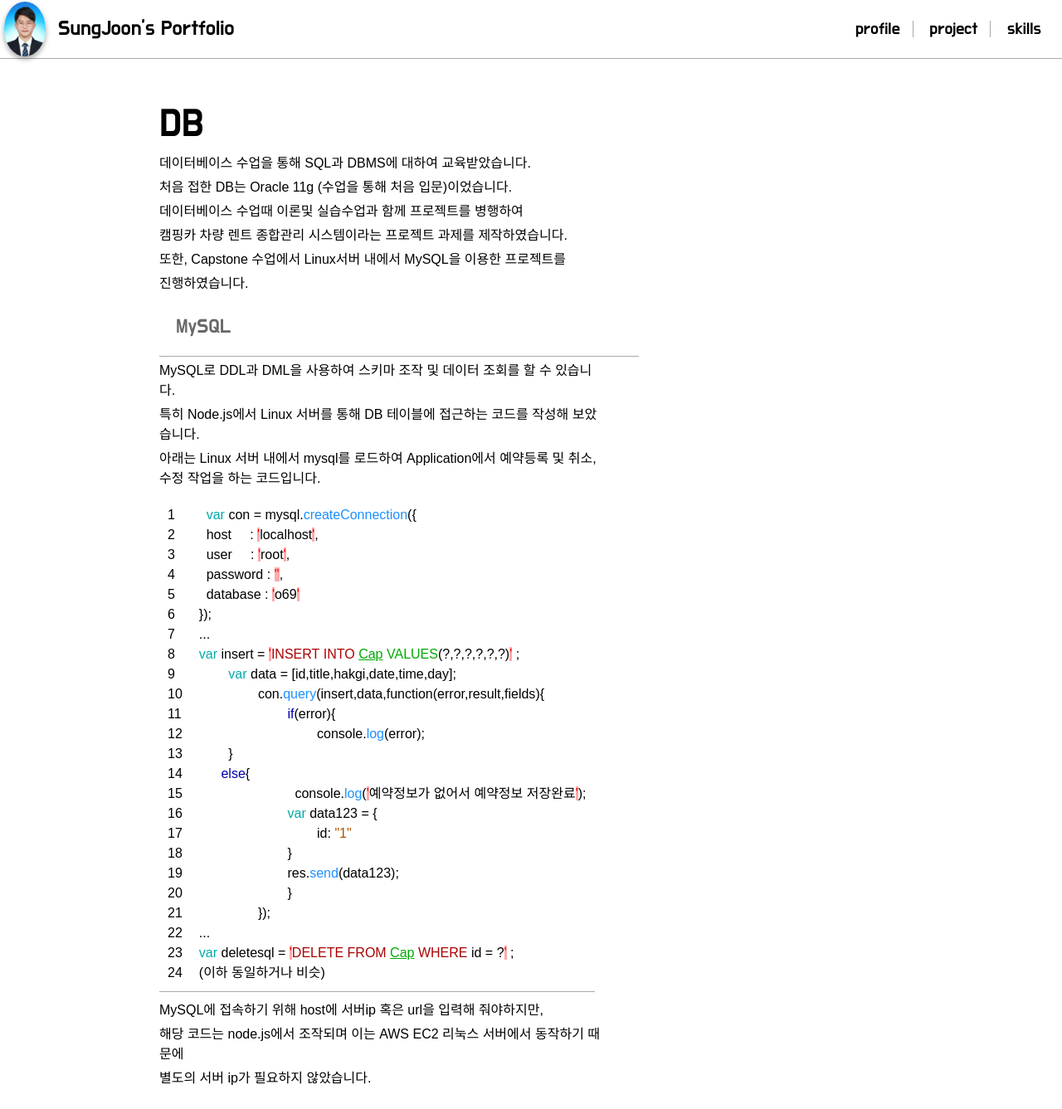
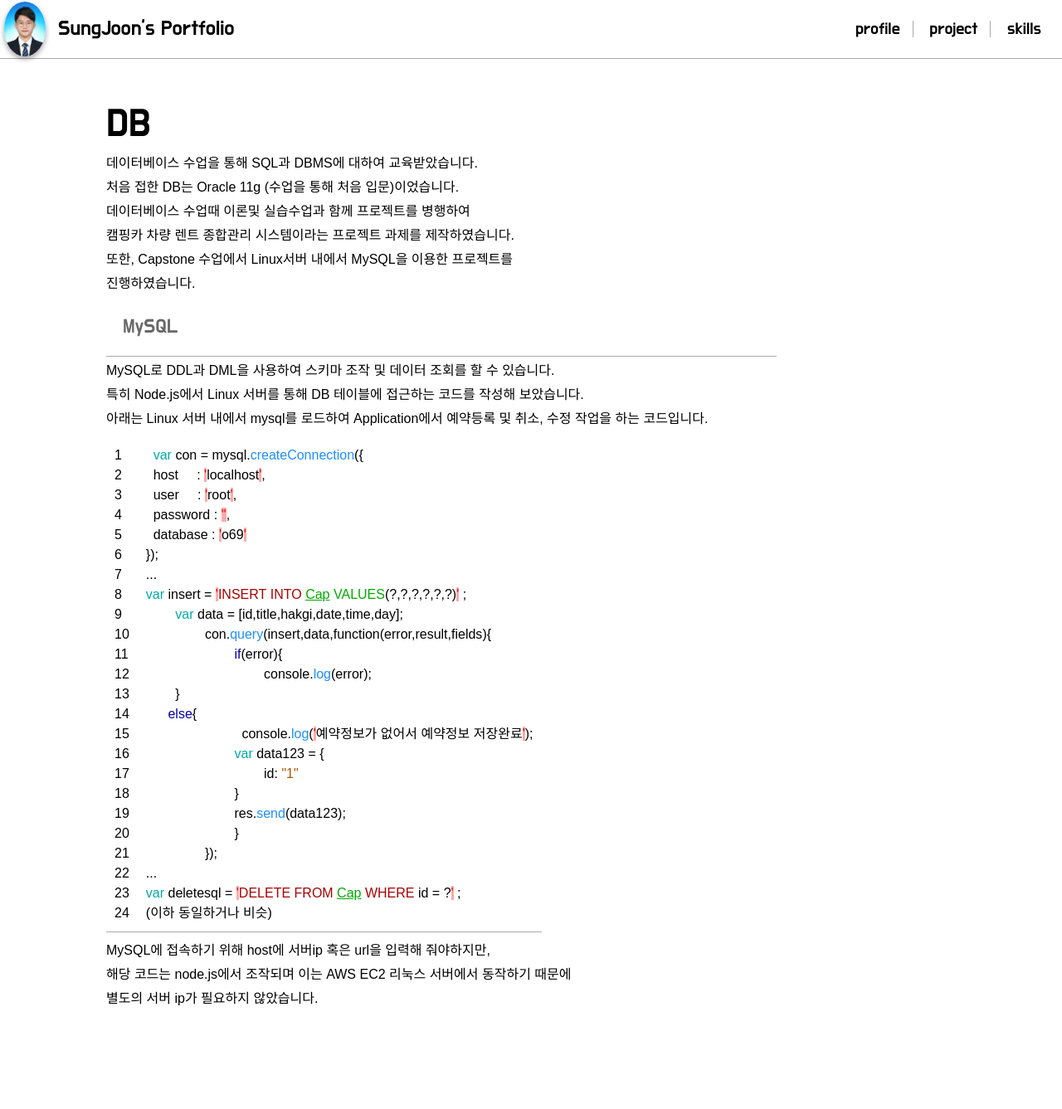
Before and after one commit to seosungjoon/seosungjoon.github.io, a Jekyll site: the page built from _posts/skills/2019-09-05-DB.md, in a window 1280 px wide and 1337 px high. Shown: the whole window at 83% size. Built offline with Jekyll 4.4.1, drawn with Linux system fonts in a browser that asks for light colours; nearby versions of some CDN libraries; some web fonts are replaced.

Commit message:
Update post.sass

```diff
--- a/assets/css/post.sass
+++ b/assets/css/post.sass
@@ -13,7 +13,7 @@
   padding-top: 100px
 
   .contents
-    width: 70%
+    width: 80%
     padding: 20px
     overflow-x: auto
     h1
@@ -29,12 +29,12 @@
       color: #696969
       padding: 20px
       border-bottom: 1px solid #a9a9a9
-      width: 60%
+      width: 60vw
 
     p, code
       font-family: "Gothic A1", sans-serif
       line-height: 1.5em
-      width: 60%
+      width: 60vw
       margin: 5px 0
 
     table
```
